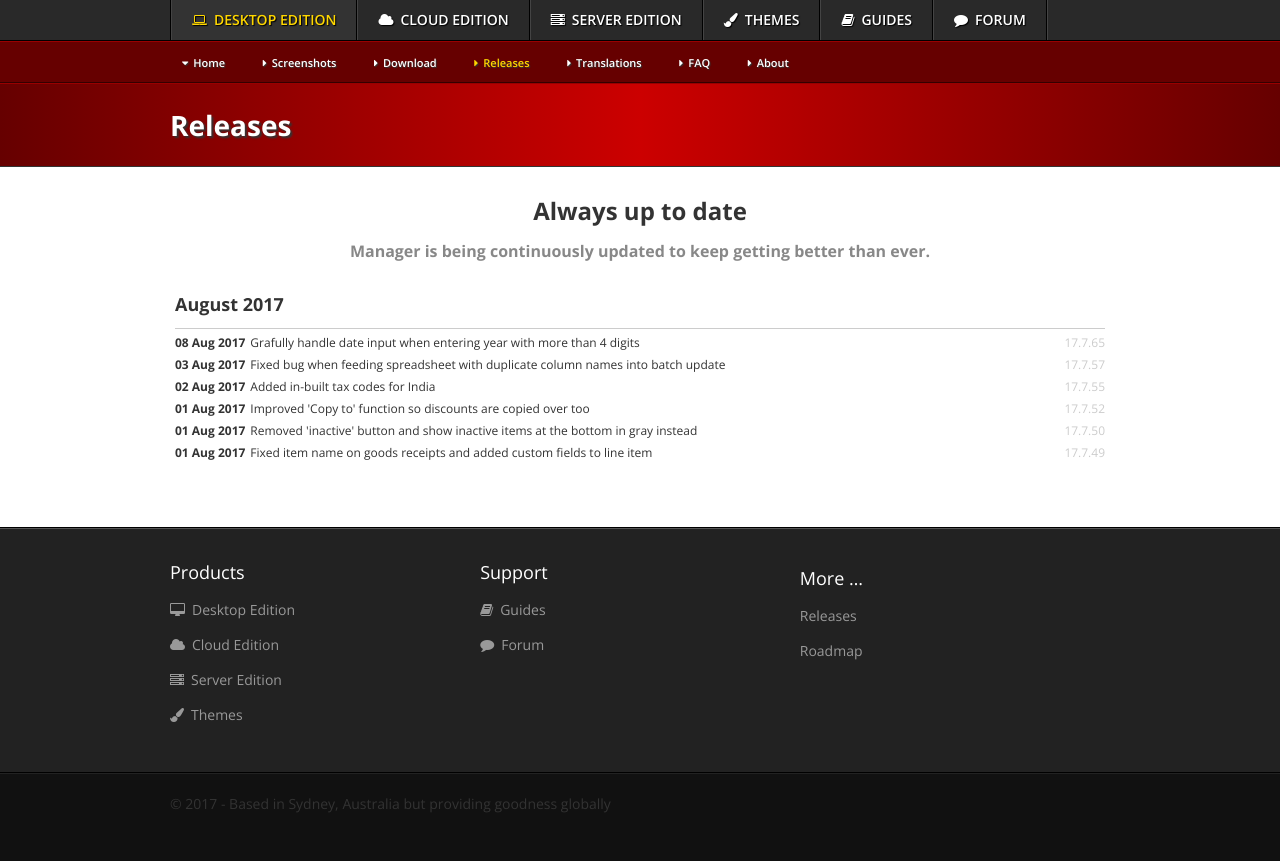
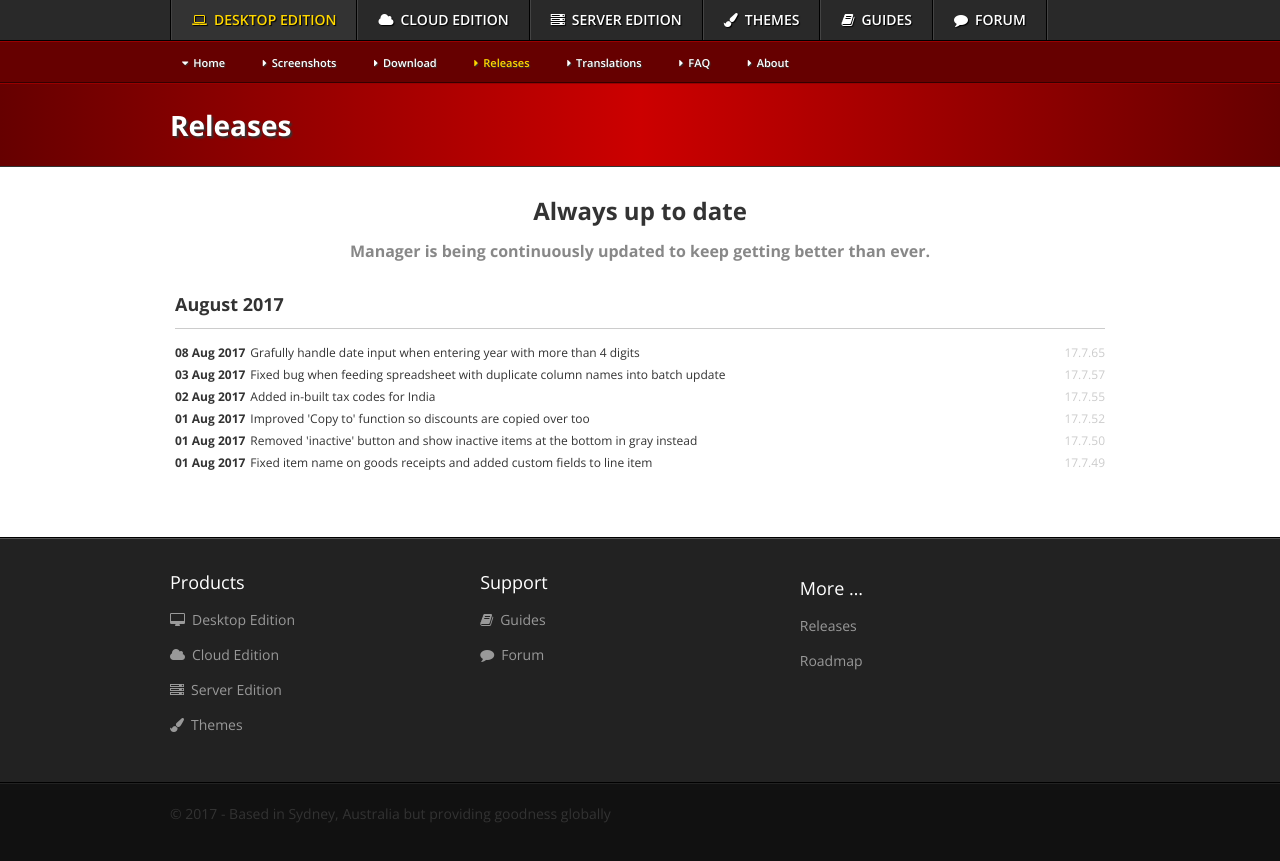
Before and after one commit to 3etechinns/www.manager.io, a Jekyll site: the page built from desktop/releases/index.html, in a window 1280 px wide. Shown: the top 861 px of the page. Built offline with Jekyll 4.4.1, drawn with Linux system fonts in a browser that asks for light colours; nearby versions of some CDN libraries; comment, search, counter and statistics services are not loaded.

Commit message:
no message

```diff
--- a/desktop/releases/index.html
+++ b/desktop/releases/index.html
@@ -22,7 +22,7 @@ layout: main
 
 {% assign section2 = release.date | date:"%B %Y" %}
 {% if section != section2 %}
-<tr><td colspan="3" style="font-weight: bold; font-size: 18px; padding-bottom: 10px; border-bottom: 1px solid #ccc; margin-bottom: 10px">{{ section2 }}</td></tr>
+<tr><td colspan="3" style="padding-bottom: 10px"><div style="font-weight: bold; font-size: 18px; padding-bottom: 10px; border-bottom: 1px solid #ccc">{{ section2 }}</div></td></tr>
 {% assign section = section2 %}
 {% endif %}
 
```
